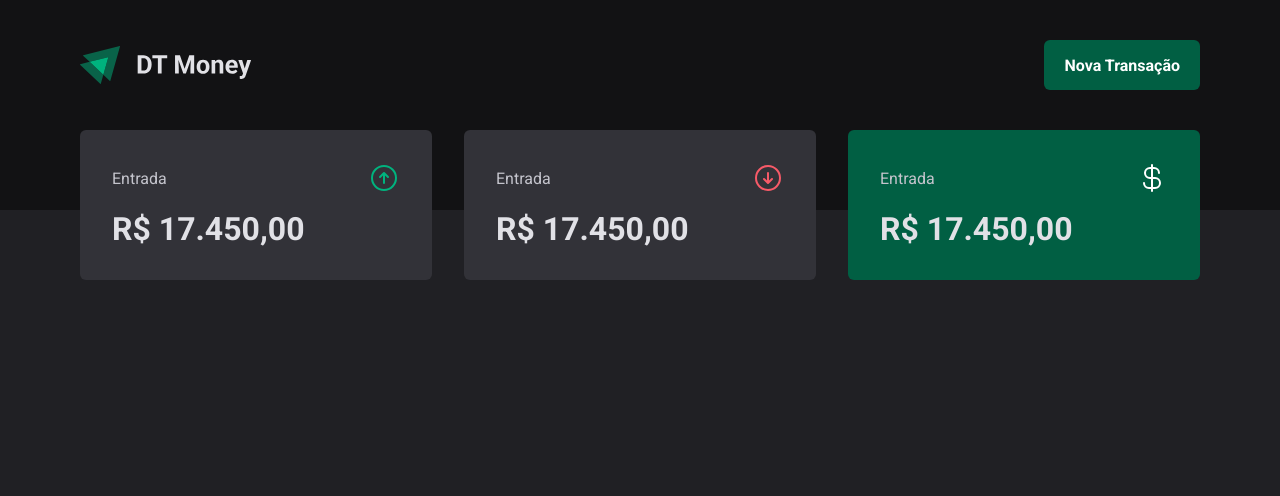
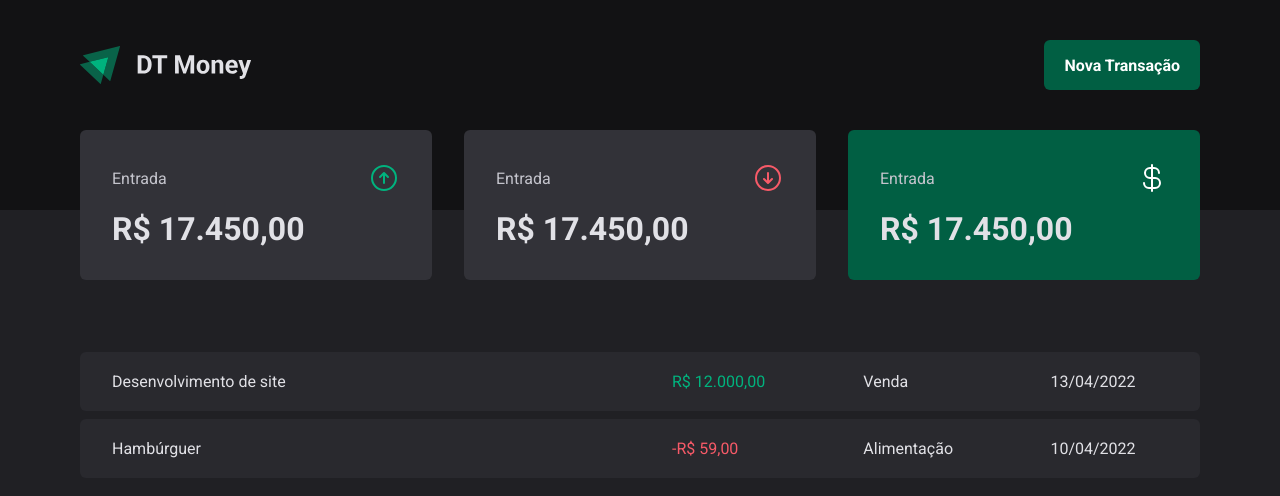
Before and after one commit to Azafman/03dt-money, a React (Vite) app: page / in a window 1280 px wide. Shown: the top 496 px of the page. Built offline with nearby package versions, Linux system fonts and the light colour scheme.

Commit message:
Estrutura visual - tabela de transações

```diff
--- a/src/pages/Transactions/index.tsx
+++ b/src/pages/Transactions/index.tsx
@@ -1,11 +1,40 @@
 import { Header } from "../../components/Header"
 import { Summary } from "../../components/Summary"
+import { PriceHighlight, TransactionContainer, TransactionsTable } from "./styles"
 
 export const Transactions = () => {
   return (
     <div>
-        <Header></Header>
-        <Summary></Summary>
+      <Header/>
+      <Summary/>
+
+
+      <TransactionContainer>
+        <TransactionsTable>
+        <tbody>
+            <tr>
+              <td>Desenvolvimento de site</td>
+              <td>
+                <PriceHighlight variant="income">
+                  R$ 12.000,00
+                </PriceHighlight>
+              </td>
+              <td>Venda</td>
+              <td>13/04/2022</td>
+            </tr>
+            <tr>
+              <td >Hambúrguer</td>
+              <td>
+                <PriceHighlight variant="outcome">
+                  -R$ 59,00
+                </PriceHighlight>
+              </td>
+              <td>Alimentação</td>
+              <td>10/04/2022</td>
+            </tr>
+          </tbody>
+        </TransactionsTable>
+      </TransactionContainer>
     </div>
   )
 }
--- a/src/pages/Transactions/styles.ts
+++ b/src/pages/Transactions/styles.ts
@@ -0,0 +1,38 @@
+import styled from "styled-components";
+
+export const TransactionContainer = styled.main`
+    width: 100%;
+    max-width: 1120px;
+    margin: 4rem auto 0;//top horizontal bottom
+    padding: 0;
+`
+
+export const TransactionsTable = styled.table`
+    width: 100%;
+    border-collapse: separate;
+    border-spacing: 0 0.5rem;
+    //juntamente com o border-collpase faz com que aja espaçamento vertical entre as linhas da tabela
+    /* margin-top: 1.5rem; */
+
+    td {
+        padding: 1.25rem 2rem;
+        background-color: ${props => props.theme['gray-700']};
+
+        &:first-child {
+            border-top-left-radius: 6px;
+            border-bottom-left-radius: 6px;
+            width: 50%;
+        }
+
+        &:last-child {
+            border-top-right-radius: 6px;
+            border-bottom-right-radius: 6px;
+        }
+    }
+`
+interface PriceHighlightProps {
+    variant: 'income' | 'outcome'
+}
+export const PriceHighlight = styled.span<PriceHighlightProps>`
+    color: ${props => props.variant === 'income' ? props.theme['green-300'] : props.theme['red-300']};
+`
```
Also changed, not shown: anotacoes.txt (added).
